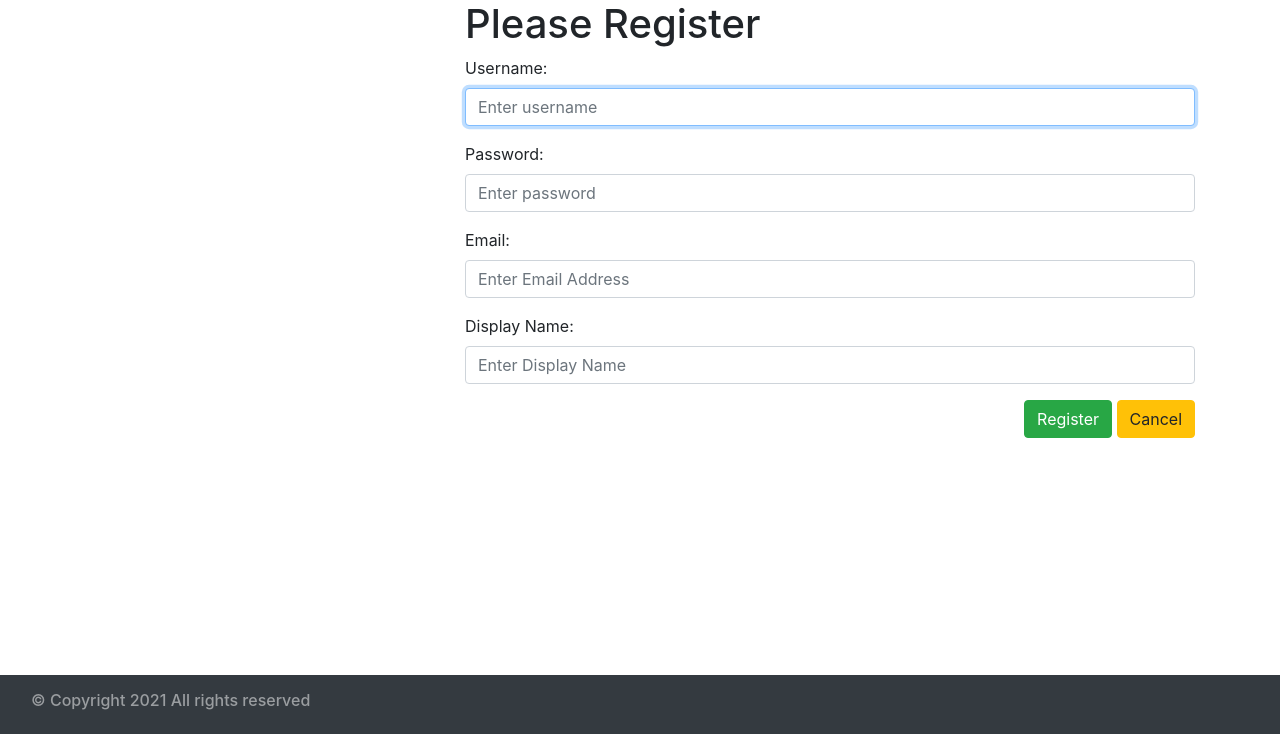
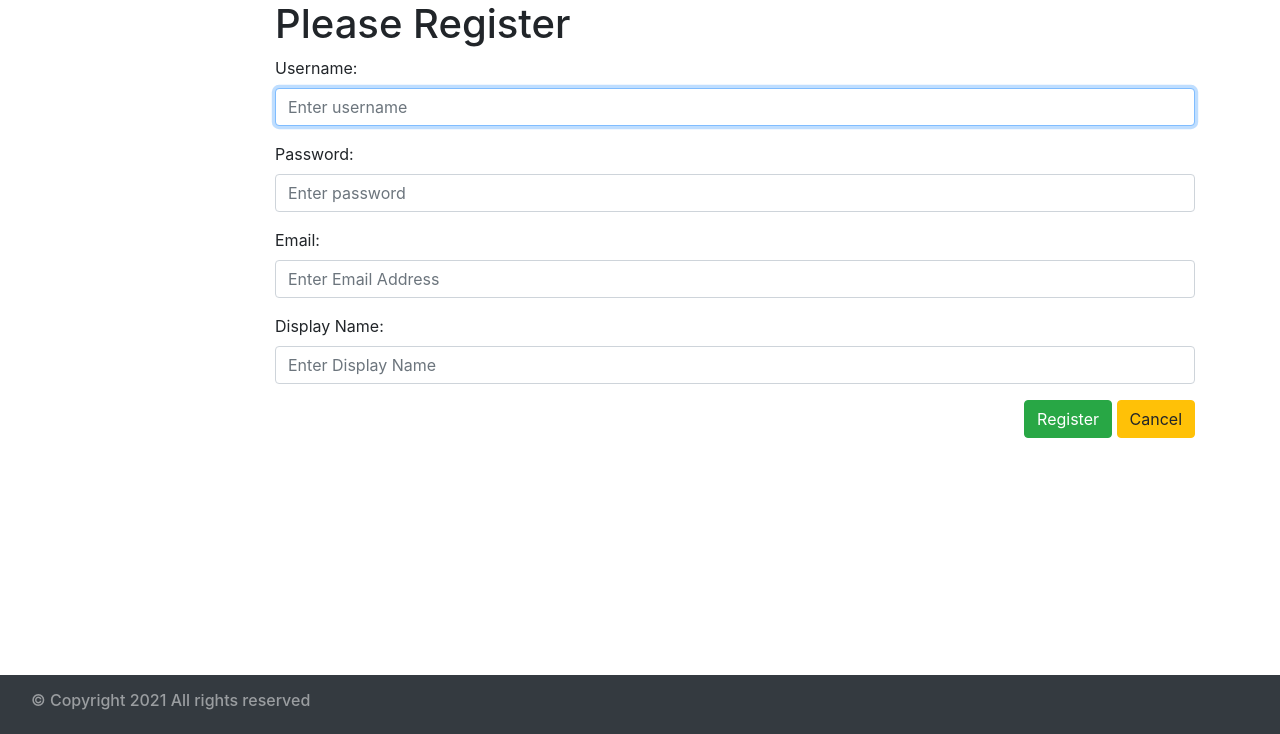
Before and after one commit to Magtibay/SurveySite, a Node server app: page /register in a window 1280 px wide. Shown: the part 66-800 px from the top of the page. Run offline with Node 20, Linux system fonts and the light colour scheme; some libraries are stand-ins or nearby versions.

Commit message:
mid-align register page

```diff
--- a/server/views/auth/register.ejs
+++ b/server/views/auth/register.ejs
@@ -1,7 +1,6 @@
 <%- include ../partials/header.ejs%>
 <%- include ../partials/main_nav.ejs%>
-<%- include ../partials/footer_nav.ejs%>
-<%- include ../partials/scripts_nav.ejs%>
+
 
 
 <main class="container">
@@ -12,7 +11,7 @@
         </div>
     <%} %>
      <div class="row">
-         <div class="offset-md-4 col md-4">
+         <div class="offset-md-2 col md-2">
              <h1>Please Register</h1>
              <form method="POST" autocomplete="off">
                      <fieldset class="form-group">
@@ -50,3 +49,5 @@
          </div>
      </div>
 </main>
+<%- include ../partials/footer_nav.ejs%>
+<%- include ../partials/scripts_nav.ejs%>
```
